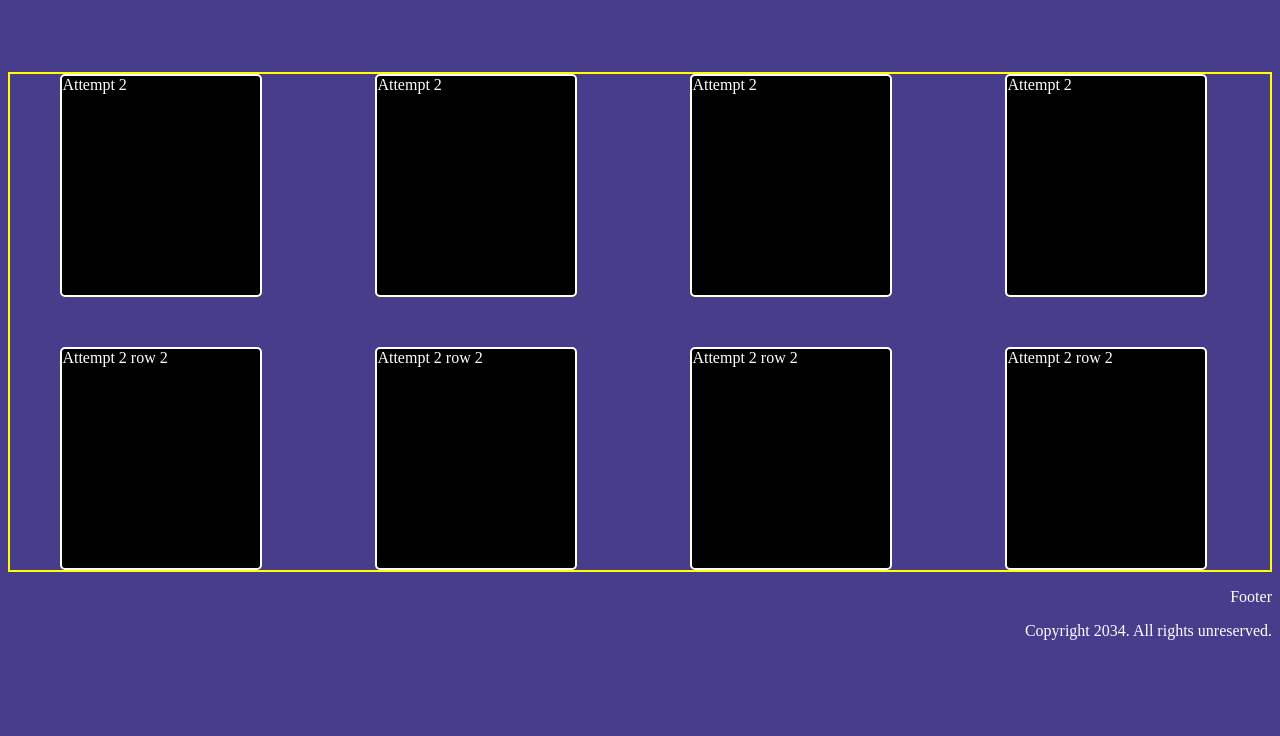
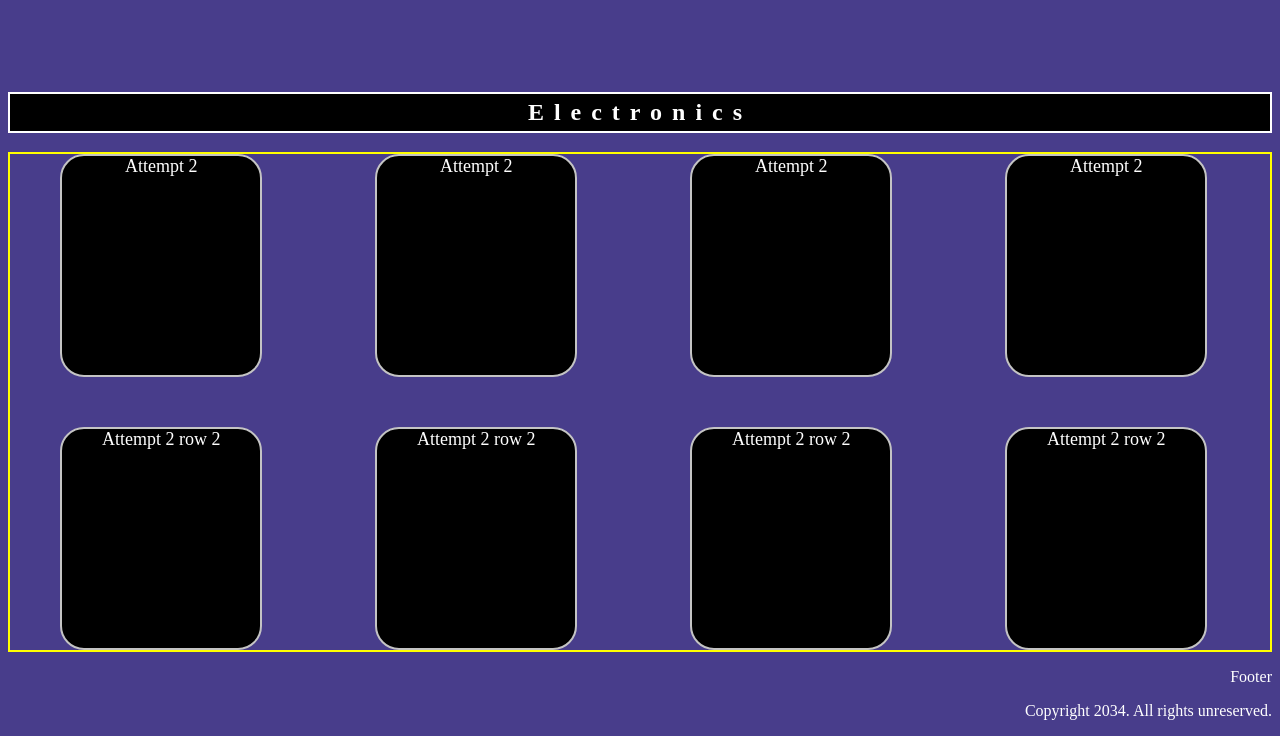
Before and after one commit to lchua2314/E-commerce-Website, a plain HTML site: page index.html in a window 1280 px wide. Shown: the part 1086-1822 px from the top of the page. Before the commit the page ends 1742 px from the top, so only its background shows below. Drawn offline with Linux system fonts and the light colour scheme; a web font is replaced by a local one.

Commit message:
Finished theme

```diff
--- a/css/style.css
+++ b/css/style.css
@@ -262,18 +262,30 @@ td:hover {
 }
 
 .box {
-    background-color: black;
+    /* background-color: black;
     color: white;
     border-radius: 5px;
     border: 2px white solid;
+    margin-left: 20%; */
+
+    /* font-family: 'Lato', sans-serif; */
+    font-size: 18px; /*No differ*/
+    font-weight: 400; /*No differ*/
+    /* padding: 100px; */
+    text-align: center;
+    /* width: 33.3333%; */
+    border: 2px solid rgb(196, 196, 196);
+    background: black;
+    border-radius: 24px;
+    transition-delay: 0.25s;
     margin-left: 20%;
 }
 
 .box:hover {
-    background-color: blue;
-    color: white;
-    border-radius: 5px;
-    border: 2px white solid;
+    background-color: darkblue;
+    border: 5px solid white;
+    color: rgb(196, 196, 196);
+    border-radius: 28px;
 }
 
 footer {
--- a/index.html
+++ b/index.html
@@ -80,6 +80,8 @@
         </tbody>
     </table>
 
+
+    <h2>Electronics</h2>
     <div class="grid">
         <div class="box a">Attempt 2</div>
         <div class="box b">Attempt 2</div>
```
